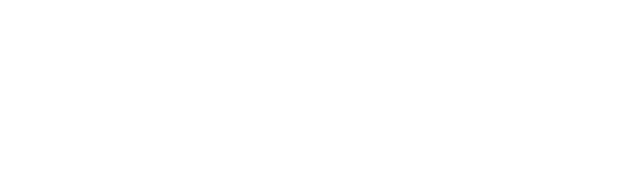
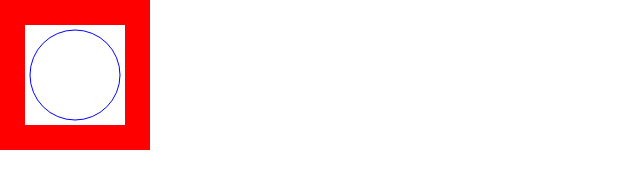
Before and after one commit to Creative-Coding-RSS-2021/exercise_1, a website built with webpack: page src/index.html in a window 1280 px wide. Shown: the whole page, without its empty margins (0-640 px from the left). Built offline with nearby package versions, Linux system fonts and the light colour scheme.

Commit message:
add sample solution

```diff
--- a/src/index.html
+++ b/src/index.html
@@ -4,7 +4,14 @@
     <meta charset="UTF-8">
     <meta name="viewport" content="width=device-width, initial-scale=1.0">
     <title>Introduction to Creative Coding. Exercise 1</title>
+    <style>
+        * {
+            margin: 0;
+            padding: 0;
+        }
+    </style>
 </head>
 <body>
+    <canvas id="exercise_1"></canvas>
 </body>
 </html>
--- a/src/script.js
+++ b/src/script.js
@@ -1 +1,17 @@
-console.log('be nice!')
+
+// https://developer.mozilla.org/en-US/docs/Web/API/Canvas_API
+const canvas = document.getElementById("exercise_1")
+const ctx = canvas.getContext('2d')
+
+// draw a basic rectangle
+// https://developer.mozilla.org/en-US/docs/Web/API/Canvas_API/Tutorial/Drawing_shapes
+
+ctx.fillStyle = 'red'
+ctx.fillRect(0, 0, 150, 150)
+ctx.clearRect(25, 25, 100, 100)
+
+// draw a circle
+// https://developer.mozilla.org/en-US/docs/Web/API/Canvas_API/Tutorial/Drawing_shapes#arcs
+ctx.arc(75, 75, 45, 0, 2 * Math.PI);
+ctx.strokeStyle = 'blue'
+ctx.stroke()
```
